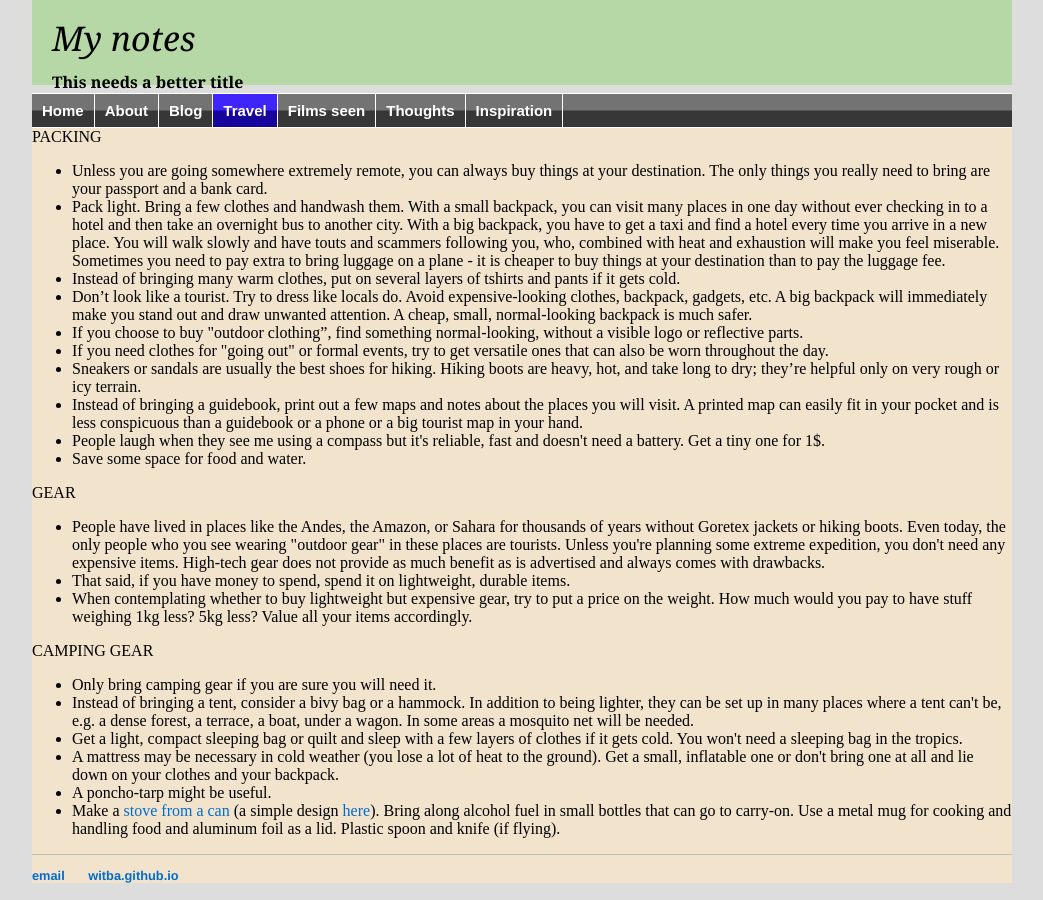
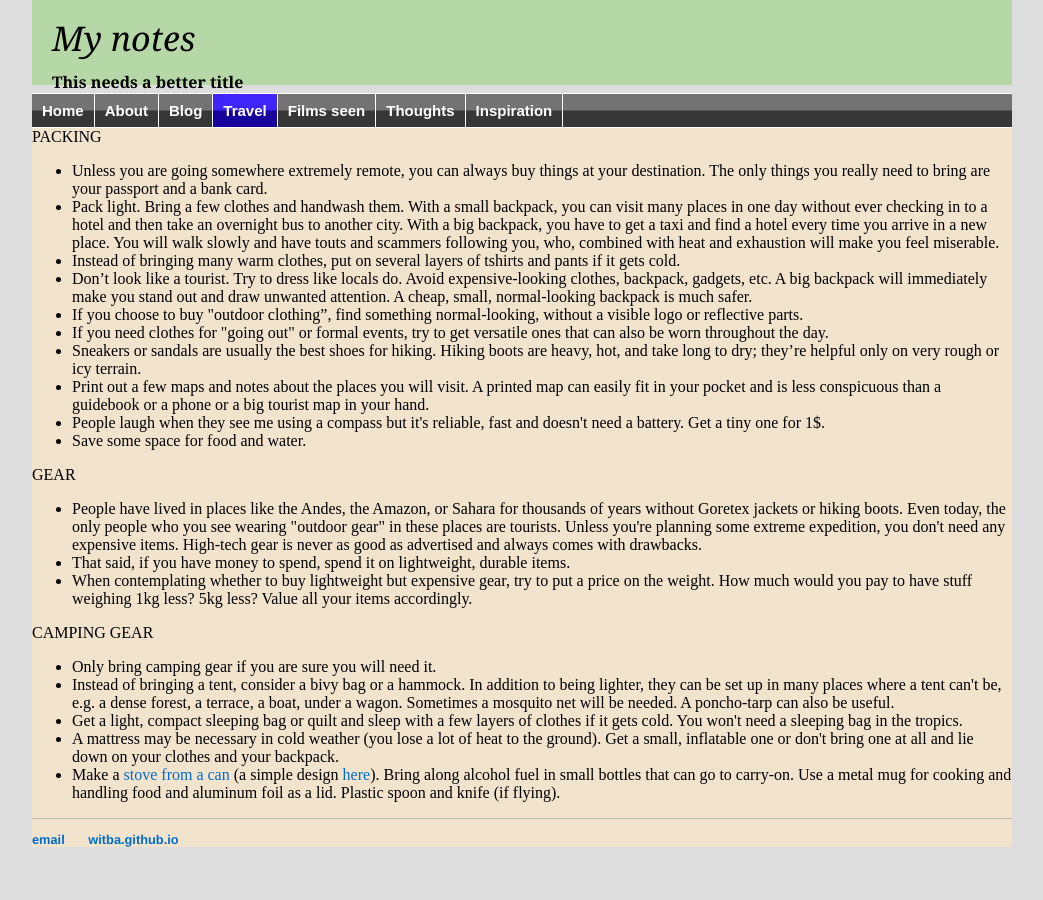
Before and after one commit to witba/witba.github.io, a Jekyll site: the page built from travel/packing.html, in a window 1280 px wide. Shown: the whole page, without its empty margins (118-1161 px from the left). Built offline with Jekyll 4.4.1, drawn with Linux system fonts in a browser that asks for light colours.

Commit message:
Update packing.html

```diff
--- a/travel/packing.html
+++ b/travel/packing.html
@@ -8,29 +8,28 @@ title: Travel resources
 PACKING<br>
 <ul>
 <li>Unless you are going somewhere extremely remote, you can always buy things at your destination. The only things you really need to bring are your passport and a bank card.
-<li>Pack light. Bring a few clothes and handwash them. With a small backpack, you can visit many places in one day without ever checking in to a hotel and then take an overnight bus to another city. With a big backpack, you have to get a taxi and find a hotel every time you arrive in a new place. You will walk slowly and have touts and scammers following you, who, combined with heat and exhaustion will make you feel miserable. Sometimes you need to pay extra to bring luggage on a plane - it is cheaper to buy things at your destination than to pay the luggage fee.
+<li>Pack light. Bring a few clothes and handwash them. With a small backpack, you can visit many places in one day without ever checking in to a hotel and then take an overnight bus to another city. With a big backpack, you have to get a taxi and find a hotel every time you arrive in a new place. You will walk slowly and have touts and scammers following you, who, combined with heat and exhaustion will make you feel miserable.
 <li>Instead of bringing many warm clothes, put on several layers of tshirts and pants if it gets cold.
 <li>Don’t look like a tourist. Try to dress like locals do. Avoid expensive-looking clothes, backpack, gadgets, etc. A big backpack will immediately make you stand out and draw unwanted attention. A cheap, small, normal-looking backpack is much safer.
 <li>If you choose to buy "outdoor clothing”, find something normal-looking, without a visible logo or reflective parts.
 <li>If you need clothes for "going out" or formal events, try to get versatile ones that can also be worn throughout the day.
 <li>Sneakers or sandals are usually the best shoes for hiking. Hiking boots are heavy, hot, and take long to dry; they’re helpful only on very rough or icy terrain.
-<li>Instead of bringing a guidebook, print out a few maps and notes about the places you will visit. A printed map can easily fit in your pocket and is less conspicuous than a guidebook or a phone or a big tourist map in your hand.
+<li>Print out a few maps and notes about the places you will visit. A printed map can easily fit in your pocket and is less conspicuous than a guidebook or a phone or a big tourist map in your hand.
 <li>People laugh when they see me using a compass but it's reliable, fast and doesn't need a battery. Get a tiny one for 1$.
 <li>Save some space for food and water.
 </ul>
 GEAR<br>
 <ul>
-<li>People have lived in places like the Andes, the Amazon, or Sahara for thousands of years without Goretex jackets or hiking boots. Even today, the only people who you see wearing "outdoor gear" in these places are tourists. Unless you're planning some extreme expedition, you don't need any expensive items. High-tech gear does not provide as much benefit as is advertised and always comes with drawbacks.
+<li>People have lived in places like the Andes, the Amazon, or Sahara for thousands of years without Goretex jackets or hiking boots. Even today, the only people who you see wearing "outdoor gear" in these places are tourists. Unless you're planning some extreme expedition, you don't need any expensive items. High-tech gear is never as good as advertised and always comes with drawbacks.
 <li>That said, if you have money to spend, spend it on lightweight, durable items.
 <li>When contemplating whether to buy lightweight but expensive gear, try to put a price on the weight. How much would you pay to have stuff weighing 1kg less? 5kg less? Value all your items accordingly.
 </ul>
 CAMPING GEAR<br>
 <ul>
 <li>Only bring camping gear if you are sure you will need it.
-<li>Instead of bringing a tent, consider a bivy bag or a hammock. In addition to being lighter, they can be set up in many places where a tent can't be, e.g. a dense forest, a terrace, a boat, under a wagon. In some areas a mosquito net will be needed.
+<li>Instead of bringing a tent, consider a bivy bag or a hammock. In addition to being lighter, they can be set up in many places where a tent can't be, e.g. a dense forest, a terrace, a boat, under a wagon. Sometimes a mosquito net will be needed. A poncho-tarp can also be useful.
 <li>Get a light, compact sleeping bag or quilt and sleep with a few layers of clothes if it gets cold. You won't need a sleeping bag in the tropics.
 <li>A mattress may be necessary in cold weather (you lose a lot of heat to the ground). Get a small, inflatable one or don't bring one at all and lie down on your clothes and your backpack.
-<li>A poncho-tarp might be useful.
 <li>Make a <a href="https://en.wikipedia.org/wiki/Beverage-can_stove" target=_blank>stove from a can</a> (a simple design <a href="https://vimeo.com/64726512" target=_blank>here</a>). Bring along alcohol fuel in small bottles that can go to carry-on. Use a metal mug for cooking and handling food and aluminum foil as a lid. Plastic spoon and knife (if flying).
 </ul>
 
```
